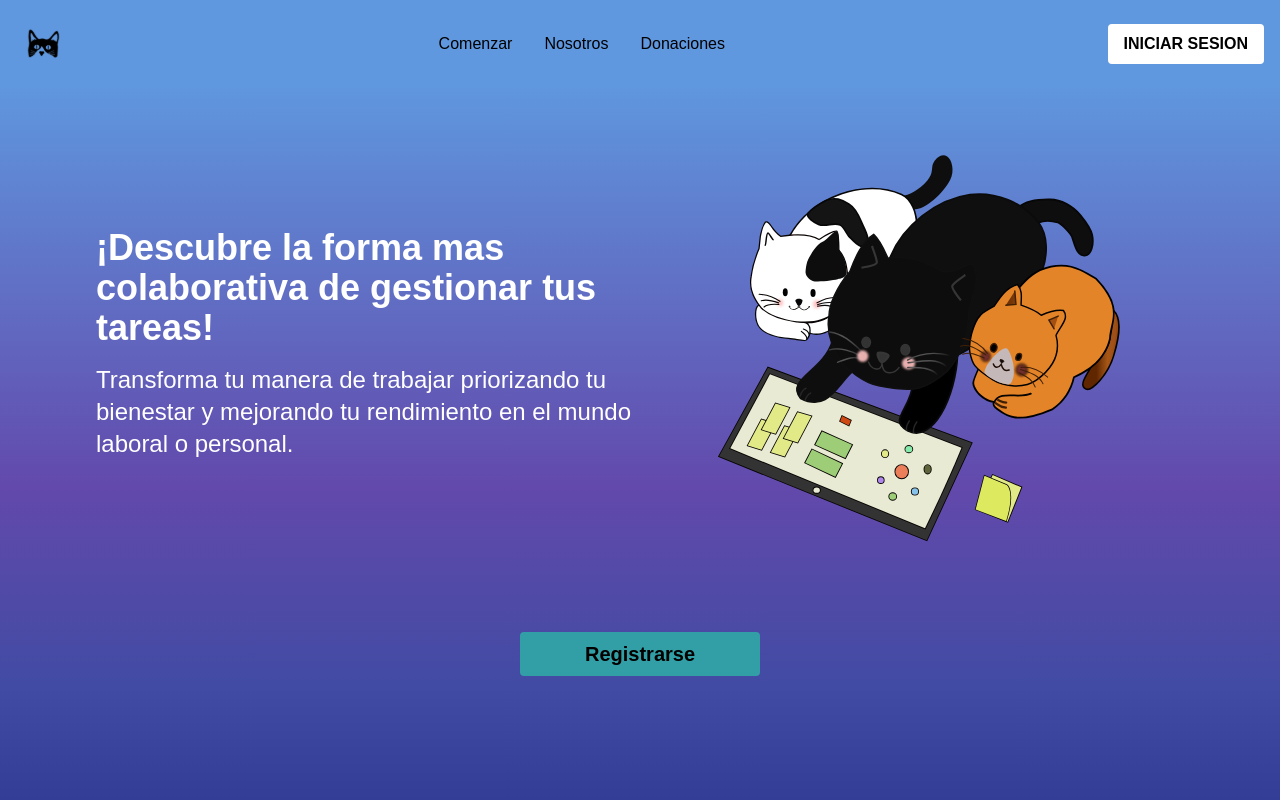
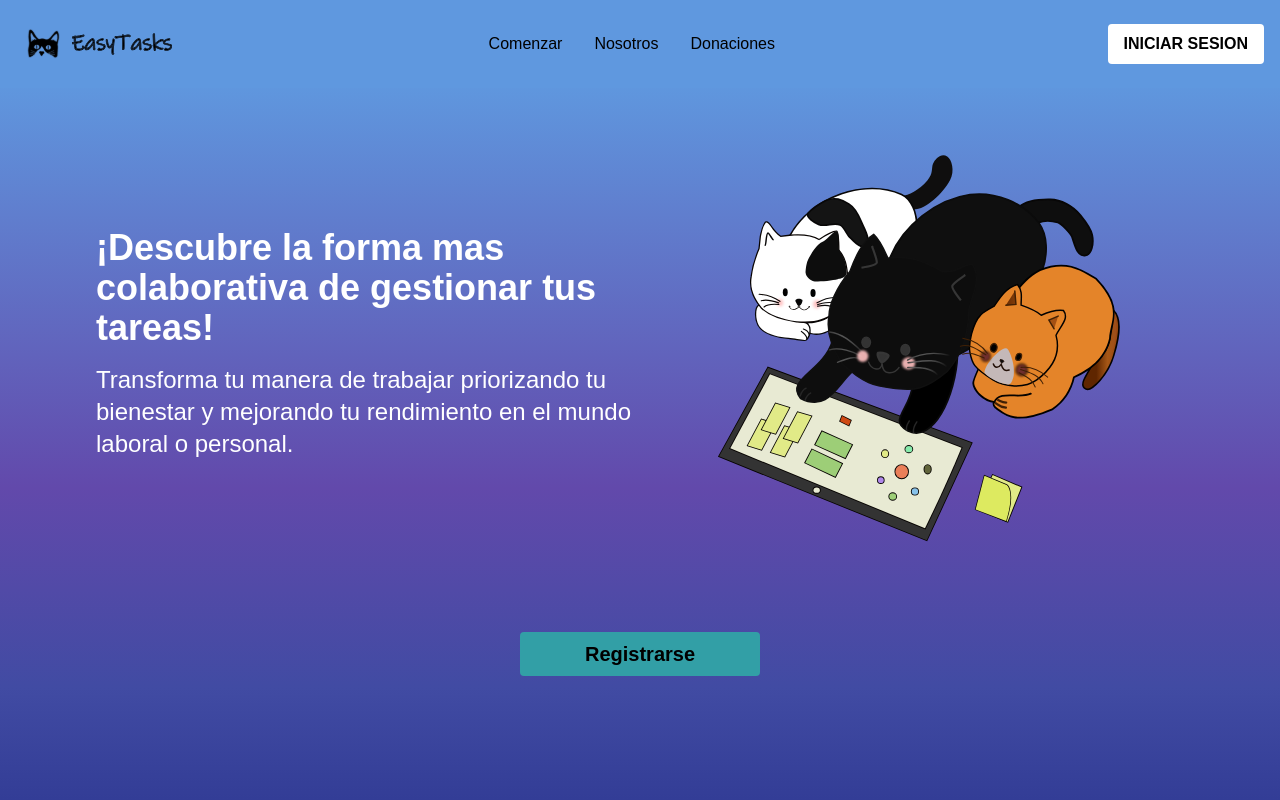
Before and after one commit to DamiiPeralta/PFG7-Front, a Next.js app in the folder easytasks/: page / in a window 1280 px wide. Shown: the top 800 px of the page. Built offline with nearby package versions, Linux system fonts and the light colour scheme; a web font is replaced by a local one.

Commit message:
Se agregó el nombre de la app junto con el logo en la navbar de la landing

```diff
--- a/easytasks/src/app/navigation/navbar/index.tsx
+++ b/easytasks/src/app/navigation/navbar/index.tsx
@@ -1,4 +1,5 @@
 /* eslint-disable @next/next/no-img-element */
+import Image from "next/image";
 import Link from "next/link";
 import React from "react";
 
@@ -6,11 +7,11 @@ const Navbar = () => {
   return (
     <div className=" w-full h-30 bg-color7 fixed top-0 p-4 z-20">
       <div className="flex justify-between items-center">
-        <div className="logo">
-          <Link href="/">
+        <Link href="/" className="flex">
             <img src="/logo.svg" alt="logo" className="w-26 h-14" />
-          </Link>
-        </div>
+            <Image src="/EasyTasks.svg" alt="AppName" width={100} height={100}/>
+        </Link>
+
         <nav className="flex space-x-8">
           <a
             href="/register"
```
